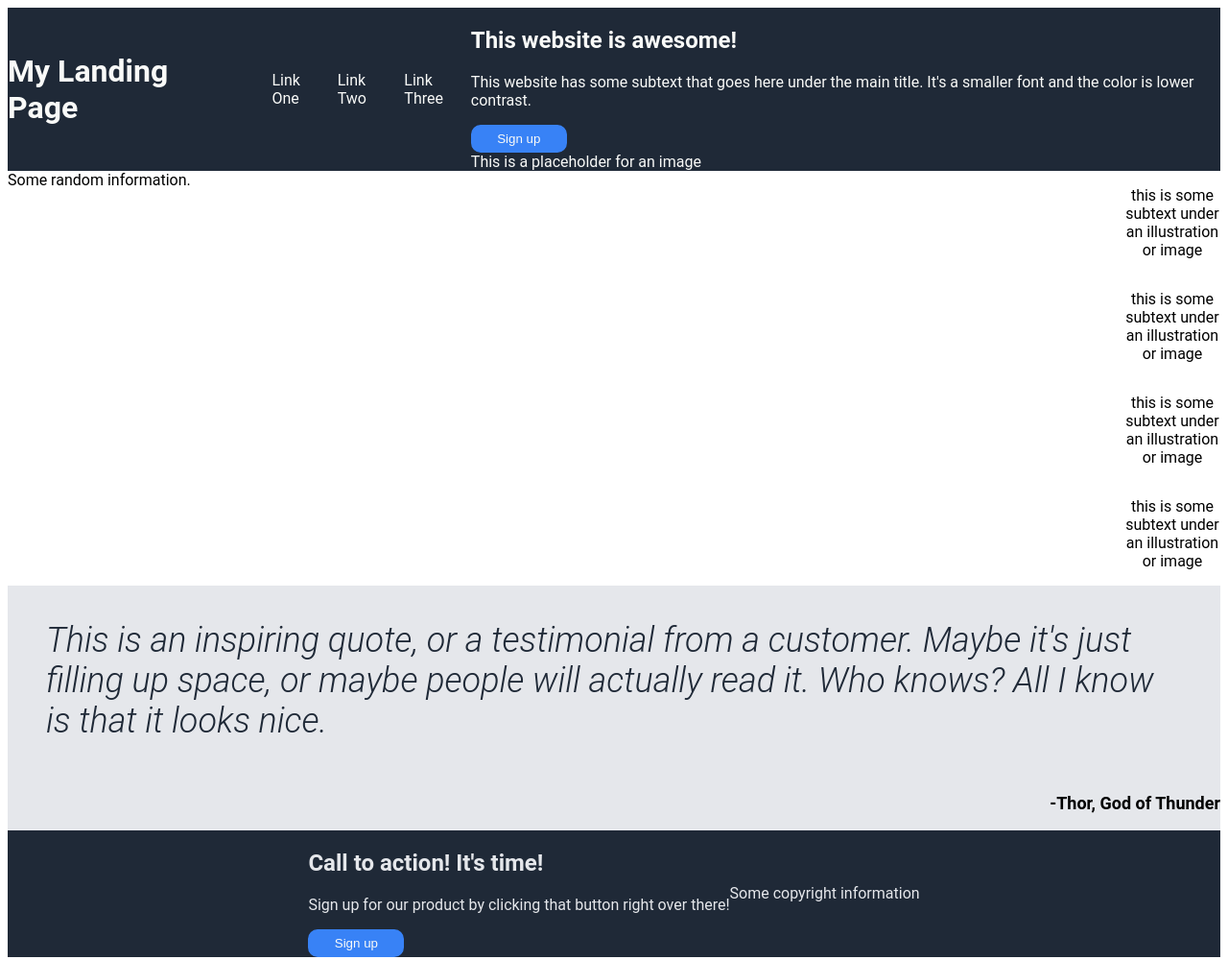
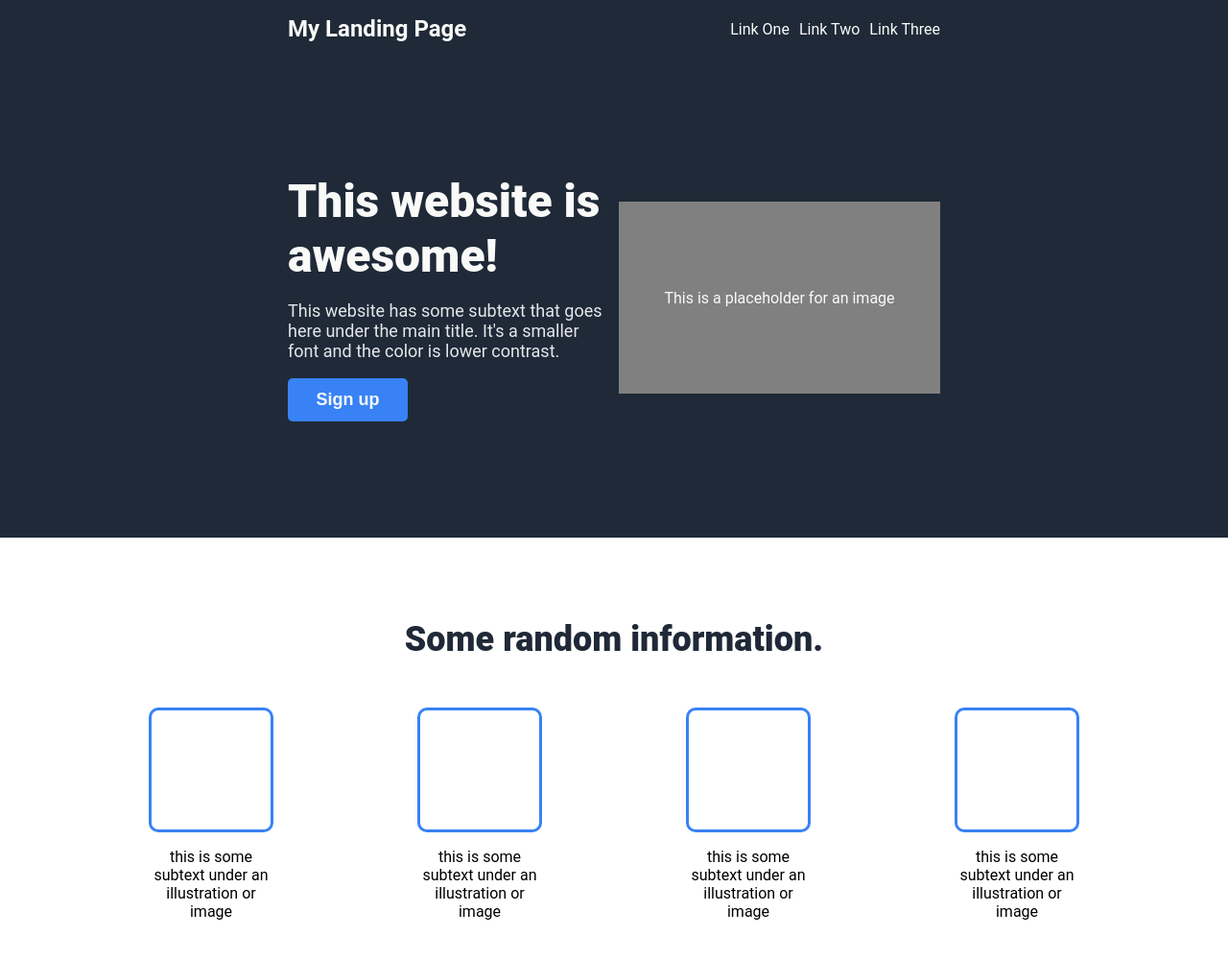
Before and after one commit to jakefernandesjf/LandingPage, a plain HTML site: page index.html in a window 1280 px wide. Shown: the top 1000 px of the page at 96% size. Drawn offline with Linux system fonts and the light colour scheme.

Commit message:
Refactor css and complete landing page
Refactor the css and fixed all padding issues

```diff
--- a/index.html
+++ b/index.html
@@ -41,19 +41,19 @@ index.html
         <div class="icons-content">
             <div class="icon">
                 <div class="icon-image"></div>
-                <p>this is some subtext under an illustration or image</p>
+                <p class="icon-description">this is some subtext under an illustration or image</p>
             </div>
             <div class="icon">
                 <div class="icon-image"></div>
-                <p>this is some subtext under an illustration or image</p>
+                <p class="icon-description">this is some subtext under an illustration or image</p>
             </div>
             <div class="icon">
                 <div class="icon-image"></div>
-                <p>this is some subtext under an illustration or image</p>
+                <p class="icon-description">this is some subtext under an illustration or image</p>
             </div>
             <div class="icon">
                 <div class="icon-image"></div>
-                <p>this is some subtext under an illustration or image</p>
+                <p class="icon-description">this is some subtext under an illustration or image</p>
             </div>
         </div>
     </div>
@@ -65,16 +65,15 @@ index.html
             Who knows? All I know is that it looks nice.
         </blockquote>
         <p class="quote-author">
-            -Thor, God of Thunder
+            - Thor, God of Thunder
         </p>
     </div>
 
-    <div class="footer">
     <div class="sub-footer">
         <div class="sub-footer-banner">
             <div class="sub-footer-banner-left">
                 <h2 class="sub-footer-banner-header">Call to action! It's time!</h2>
-                    <p>Sign up for our product by clicking that button right over there!</p>
+                <p class="sub-footer-banner-description">Sign up for our product by clicking that button right over there!</p>
             </div>
             <button class="sub-footer-banner-right">Sign up</button>
         </div>
@@ -83,8 +82,6 @@ index.html
     <div class="main-footer">
         Some copyright information
     </div>
-    </div>
-
 
 </body>
 </html>
--- a/style.css
+++ b/style.css
@@ -2,6 +2,13 @@
 style.css
 */
 
+:root {
+    --main-font: "Roboto";
+    --dark-background-color: #1F2937;
+    --main-text-color: #F9FAF8;
+    --hero-secondary-color: #E5E7EB;
+    --button-color: #3882F6;
+}
 
 /*
 Type Selectors
@@ -12,40 +19,251 @@ Type Selectors
 }
 
 body {
-    font-family: "Roboto", sans-serif;
-
+    font-family: var(--main-font), sans-serif;
     display: flex;
     flex-direction: column;
+    align-items: center;
+    margin: 0;
 }
 
 ul {
     list-style-type: none;
-
     display: flex;
     gap: 10px;
 }
 
 a {
     text-decoration: none;
-
-    color: #F9FAF8;
+    color: var(--main-text-color);
 }
 
 button {
-    color: #F9FAF8;
-    background-color: #3882F6;
-    border-color: #3882F6;
+    color: var(--main-text-color);
+    background-color: var(--button-color);
+    border-color: var(--button-color);
+    width: 125px;
+    padding: 10px;
+    border-radius: 5px;
+    border-style: solid;
+    font-size: 18px;
+    font-weight: 600;
+}
 
-    width: 100px;
-    padding: 5px;
-    border-radius: 10px;
+h2 {
+    margin: 0;
+}
 
-    border-style: solid;
-}
 
 /*
 Class Selectors
 */
+
+.hero-content,
+.icons,
+.quote,
+.sub-footer {
+    height: 500px;
+}
+
+.hero,
+.icons,
+.quote,
+.sub-footer,
+.main-footer {
+    padding-left: 300px;
+    padding-right: 300px;
+    width: 100%;
+}
+
+.hero {
+    color: var(--main-text-color);
+    background-color: var(--dark-background-color);
+}
+
+.header {
+    display: flex;
+    justify-content: space-between;
+    align-items: center;
+}
+
+.header-title {
+    font-size: 24px;
+    font-weight: bold;
+    color: var(--main-text-color);
+}
+
+.hero-content {
+    display: flex;
+    align-items: center;
+    gap: 10px;
+}
+
+.hero-content-header {
+    font-size: 48px;
+    font-weight: 900;
+}
+
+.hero-content-description {
+    color: var(--hero-secondary-color);
+    font-size: 18px;
+}
+
+.hero-content-left,
+.hero-content-right {
+    flex: 1;
+}
+
+.hero-content-right {
+    background-color: grey;
+    display: flex;
+    justify-content: center;
+    align-items: center;
+    text-align: center;
+    height: 200px;
+}
+
+.icons {
+    display: flex;
+    flex-direction: column;
+    justify-content: center;
+    align-items: center;
+    gap: 50px;
+}
+
+.icons-header {
+    font-size: 36px;
+    color: var(--dark-background-color);
+    font-weight: 900;
+}
+
+.icons-content {
+    display: flex;
+    gap: 150px;
+}
+
+.icon {
+    display: flex;
+    flex-direction: column;
+    justify-content: center;
+    align-items: center;
+    text-align: center;
+}
+
+.icon-image {
+    height: 130px;
+    width: 130px;
+    border-style: solid;
+    border-color: var(--button-color);
+    border-radius: 10px;
+}
+
+.icon-description {
+    width: 130px;
+}
+
+.quote {
+    color: var(--dark-background-color);
+    background-color: var(--hero-secondary-color);
+    display: flex;
+    flex-direction: column;
+    justify-content: center;
+    align-items: center;
+}
+
+.quote-text {
+    font-size: 36px;
+    font-style: italic;
+    font-weight: 300;
+}
+
+.quote-author {
+    font-size: 18px;
+    font-weight: bold;
+    align-self: flex-end;
+}
+
+.sub-footer {
+    display: flex;
+    justify-content: center;
+    align-items: center;
+}
+
+.sub-footer-banner {
+    height: 150px;
+    flex: 1;
+    display: flex;
+    justify-content: space-around;
+    align-items: center;
+    background-color: var(--button-color);
+    color: var(--main-text-color);
+    border-style: solid;
+    border-color: var(--button-color);
+    border-radius: 10px;
+}
+
+.sub-footer-banner-header {
+    display: flex;
+    flex-direction: column;
+    justify-content: center;
+}
+
+.sub-footer-banner-description {
+    margin-top: 5px;
+    margin-bottom: 0;
+}
+
+.sub-footer-banner-right {
+    border-color: var(--main-text-color);
+}
+
+.main-footer {
+    color: var(--main-text-color);
+    background-color: var(--dark-background-color);
+    display: flex;
+    justify-content: center;
+    align-items: center;
+    height: 75px;
+}
+
+/* .hero {
+.hero-content {
+    display: flex;
+    align-items: center;
+    gap: 10px;
+}
+
+.hero-content-header {
+    font-size: 48px;
+    font-weight: 900;
+    margin: 0;
+}
+
+.hero-content-description {
+    color: var(--hero-secondary-color);
+    font-size: 18px;
+}
+
+.hero-content-left,
+.hero-content-right {
+    flex: 1;
+}
+
+.hero-content-right {
+    background-color: grey;
+    display: flex;
+    justify-content: center;
+    align-items: center;
+    text-align: center;
+    height: 200px;
+} */
+/* .total-width {
+    min-width: 1500px;
+    flex-shrink: 1;
+}
+
+.content > div {
+    height: 400px;
+}
 
 .header,
 .hero-main-text,
@@ -93,10 +311,7 @@ Class Selectors
 }
 
 .icon-section {
-    display: flex;
-    flex-direction: column;
-    justify-content: center;
-    align-items: center;
+
 }
 
 .icon-header {
@@ -121,12 +336,7 @@ Class Selectors
 }
 
 .rounded-image {
-    height: 100px;
-    width: 100px;
 
-    border-style: solid;
-    border-color: #3882F6;
-    border-radius: 10px;
 }
 
 .quote {
@@ -183,4 +393,4 @@ Class Selectors
     display: flex;
     justify-content: center;
     align-items: center;
-}
+} */
```
Lines whose indentation alone changed are shown as unchanged.
